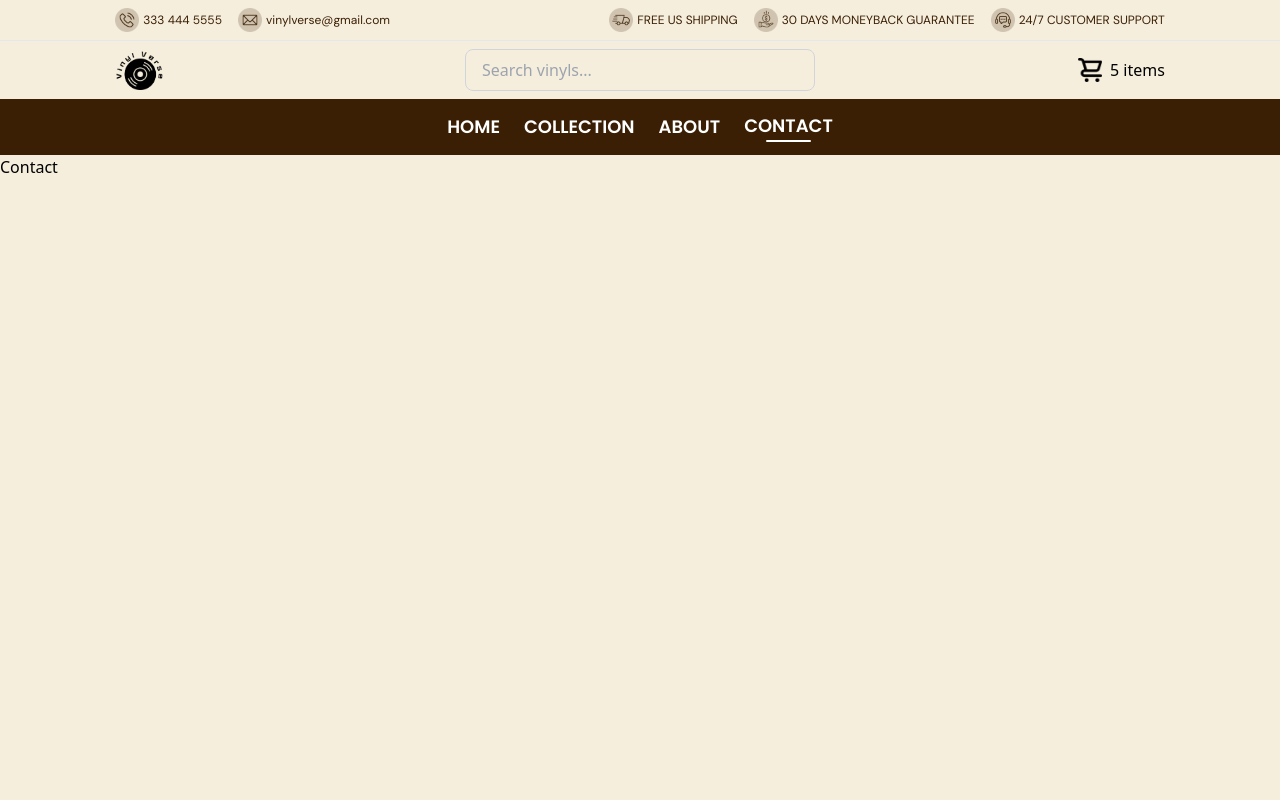
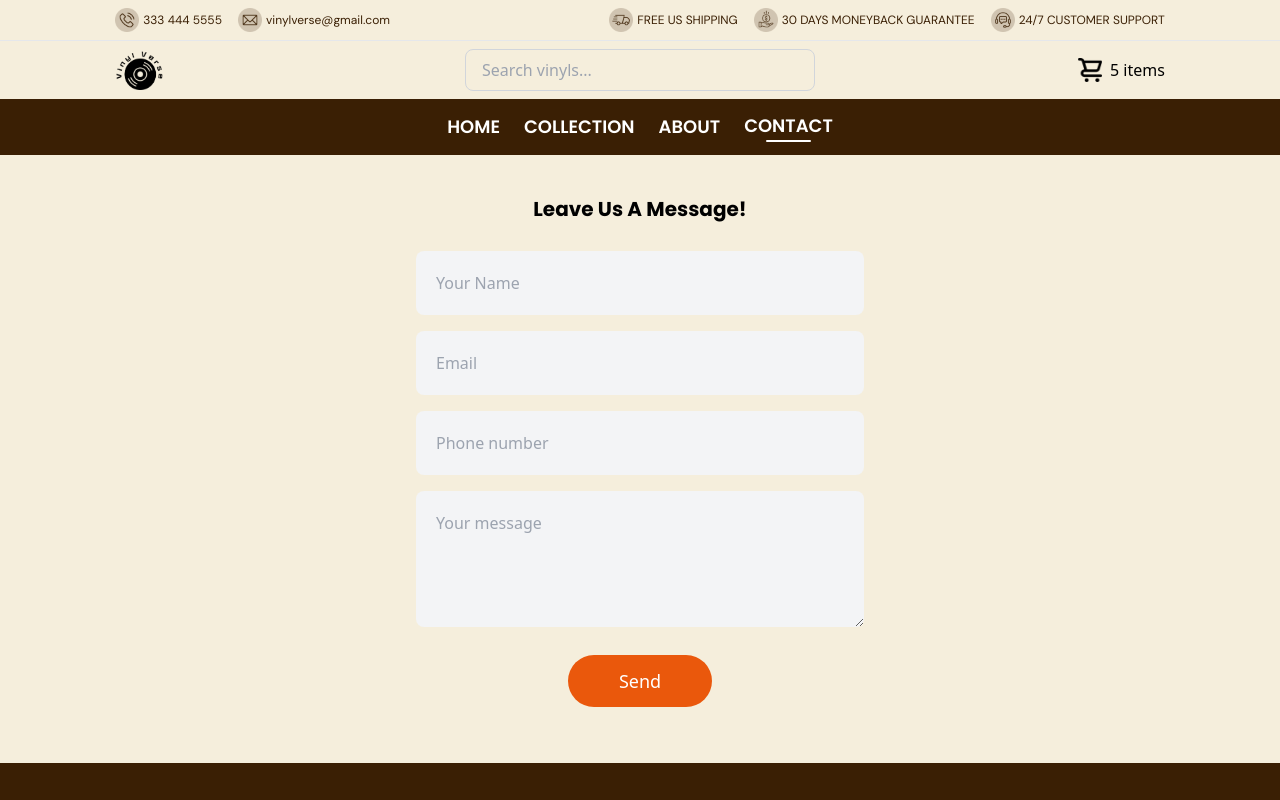
Before and after one commit to arenv07/VinylVerse, a React (Vite) app in the folder frontend/: page /contact in a window 1280 px wide. Shown: the top 800 px of the page. Built offline with nearby package versions, Linux system fonts and the light colour scheme.

Commit message:
Contact section

```diff
--- a/frontend/src/pages/Contact.jsx
+++ b/frontend/src/pages/Contact.jsx
@@ -1,9 +1,58 @@
-import React from 'react'
+import React from 'react';
+import Footer from '../components/Footer';
 
-const Contact = () => {
+const ContactSection = () => {
   return (
-    <div>Contact</div>
-  )
-}
+    <div>
+      <div className="flex items-center justify-center mt-2 mb-6">
+        <form
+          action="https://formsubmit.co/arenvillano@gmail.com"
+          method="POST"
+          className="bg-none flex flex-col max-w-lg w-11/12 p-8"
+        >
+          <h3 className="text-black font-bold text-center text-xl mb-5 font-poppins">
+            Leave Us A Message!
+          </h3>
+          <input
+            className="border-none text-base my-2 p-5 bg-gray-100 rounded-lg outline-none focus:ring focus:ring-brown"
+            type="text"
+            name="name"
+            placeholder="Your Name"
+            required
+          />
+          <input
+            className="border-none text-base my-2 p-5 bg-gray-100 rounded-lg outline-none focus:ring focus:ring-brown"
+            type="email"
+            name="email"
+            placeholder="Email"
+            required
+          />
+          <input
+            className="border-none text-base my-2 p-5 bg-gray-100 rounded-lg outline-none focus:ring focus:ring-brown"
+            type="phone"
+            name="phone"
+            placeholder="Phone number"
+            required
+          />
+          <textarea
+            className="border-none text-base my-2 p-5 bg-gray-100 rounded-lg outline-none focus:ring focus:ring-brown"
+            name="message"
+            rows="4"
+            placeholder="Your message"
+          ></textarea>
+          <button
+            type="submit"
+            className="w-36 mx-auto mt-5 py-3 bg-orange-600 text-white text-lg font-medium rounded-full transition duration-300 hover:bg-orange-700 hover:font-semibold"
+          >
+            Send
+          </button>
+        </form>
+      </div>
 
-export default Contact
+      <Footer />
+    </div>
+
+  );
+};
+
+export default ContactSection;
--- a/frontend/src/pages/Home.jsx
+++ b/frontend/src/pages/Home.jsx
@@ -148,7 +148,7 @@ const Home = () => {
                 <p className="text-gray-500 text-sm">{record.genre}</p>
                 <div className="mt-4 flex justify-between items-center">
                   <p className="text-lg font-semibold">{record.price}</p>
-                  <button className="px-4 py-2 bg-brown text-white rounded-md hover:bg-blue-600">
+                  <button className="px-4 py-2 bg-brown text-white rounded-md transition duration-300 hover:bg-orange-700">
                     VIEW
                   </button>
                 </div>
@@ -195,12 +195,12 @@ const Home = () => {
                   <p className="font-bold mt-3 text-lg text-center">{item.title}</p>
                   <p className="mt-2 text-center">{item.author}</p>
                   <p className="mt-1 text-center text-sm">{item.time}</p>
-                  <button className="mt-4 px-4 py-2 bg-gray-300 hover:bg-gray-400 rounded">
+                  <button className="mt-4 px-4 py-2 bg-brown transition duration-300 hover:bg-orange-700 rounded">
                     <a
                       href={item.link}
                       target="_blank"
                       rel="noopener noreferrer"
-                      className="text-black no-underline"
+                      className="text-white no-underline"
                     >
                       View Article
                     </a>
```
